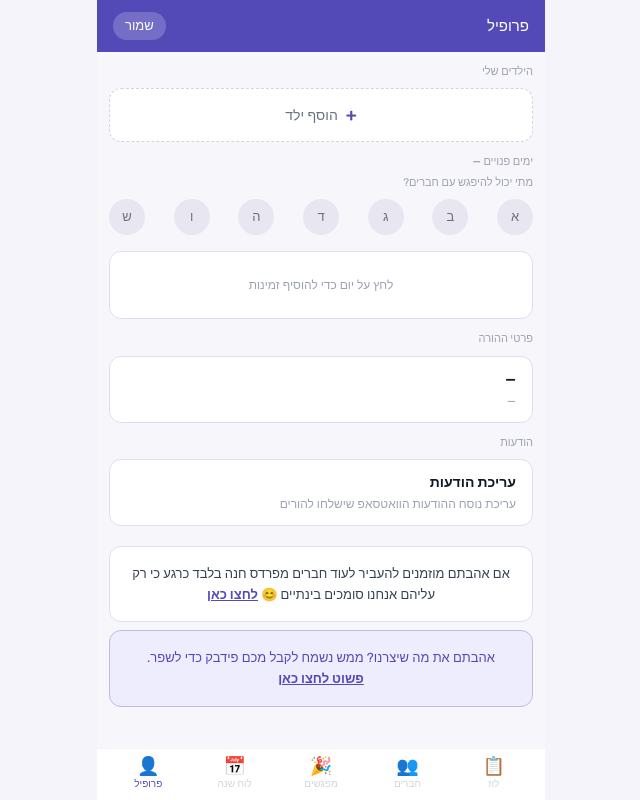
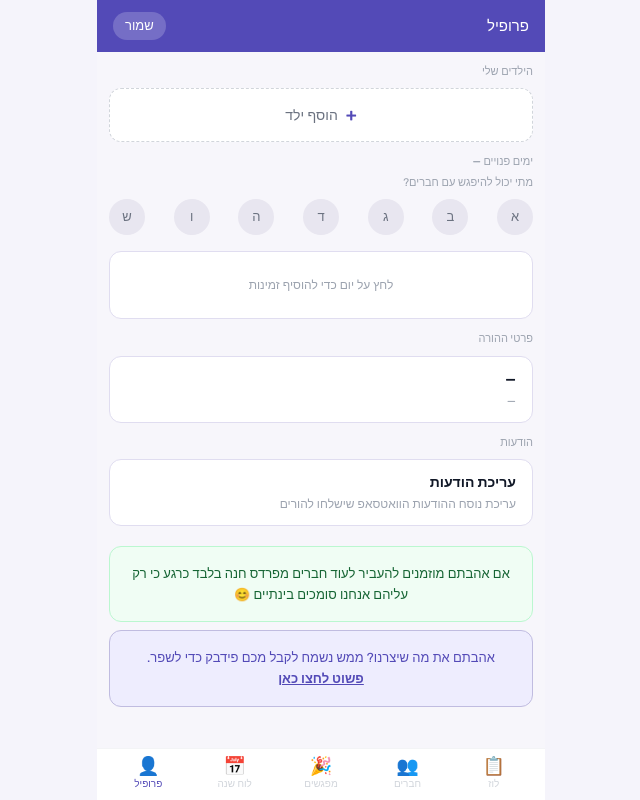
Before and after one commit to madeinphk-alt/kidimeet, a Next.js app: page /settings in a window 1280 px wide. Shown: the whole page, without its empty margins (319-959 px from the left). Built offline with nearby package versions, Linux system fonts and the light colour scheme.

Commit message:
Share box: green color, no CTA text, gender-neutral message

```diff
--- a/src/app/settings/page.tsx
+++ b/src/app/settings/page.tsx
@@ -233,13 +233,12 @@ export default function ProfilePage() {
 
         {/* Share box */}
         <button
-          onClick={() => openWa('', 'היי, אני נעזר באפליקציה חדשה שעוזרת לי לקבוע יותר מפגשים לילדים שלי בחיים העמוסים האלה וחשבתי שאולי זה יעזור לכם גם. אז מוזמנים לנסות. https://kidimeet.vercel.app/')}
-          className="w-full bg-white border border-[#e0ddf0] rounded-xl px-5 py-4 text-center active:opacity-70 mt-2"
+          onClick={() => openWa('', 'היי, לאחרונה גילינו אפליקציה חדשה שעוזרת לנו במשפחה לקבוע יותר מפגשים לילדים בחיים העמוסים האלה. חשבנו אולי זה יעזור לכם גם אז מוזמנים לנסות. https://kidimeet.vercel.app/\nאגב זה פיתוח פרדסחנאי. תהנו')}
+          className="w-full bg-[#f0fdf4] border border-[#bbf7d0] rounded-xl px-5 py-4 text-center active:opacity-70 mt-2"
           dir="rtl"
         >
-          <p className="text-[13px] text-gray-700 leading-relaxed">
-            אם אהבתם מוזמנים להעביר לעוד חברים מפרדס חנה בלבד כרגע כי רק עליהם אנחנו סומכים בינתיים 😊{' '}
-            <span className="font-semibold text-[#534AB7] underline">לחצו כאן</span>
+          <p className="text-[13px] text-green-800 leading-relaxed">
+            אם אהבתם מוזמנים להעביר לעוד חברים מפרדס חנה בלבד כרגע כי רק עליהם אנחנו סומכים בינתיים 😊
           </p>
         </button>
 
```
